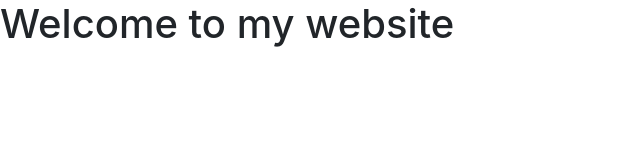
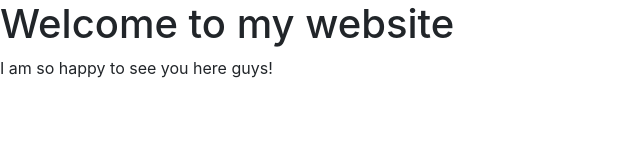
Before and after one commit to Gooovip/MyFood-Template, a plain HTML site: page index.html in a window 1280 px wide. Shown: the whole page, without its empty margins (0-640 px from the left). Drawn offline with nearby package versions, Linux system fonts and the light colour scheme.

Commit message:
modified

```diff
--- a/index.html
+++ b/index.html
@@ -17,6 +17,7 @@
   </head>
   <body>
 	<h1>Welcome to my website</h1>
+	<p>I am so happy to see you here guys!</p>
 
     <!-- Optional JavaScript -->
     <!-- jQuery first, then Popper.js, then Bootstrap JS -->
```
